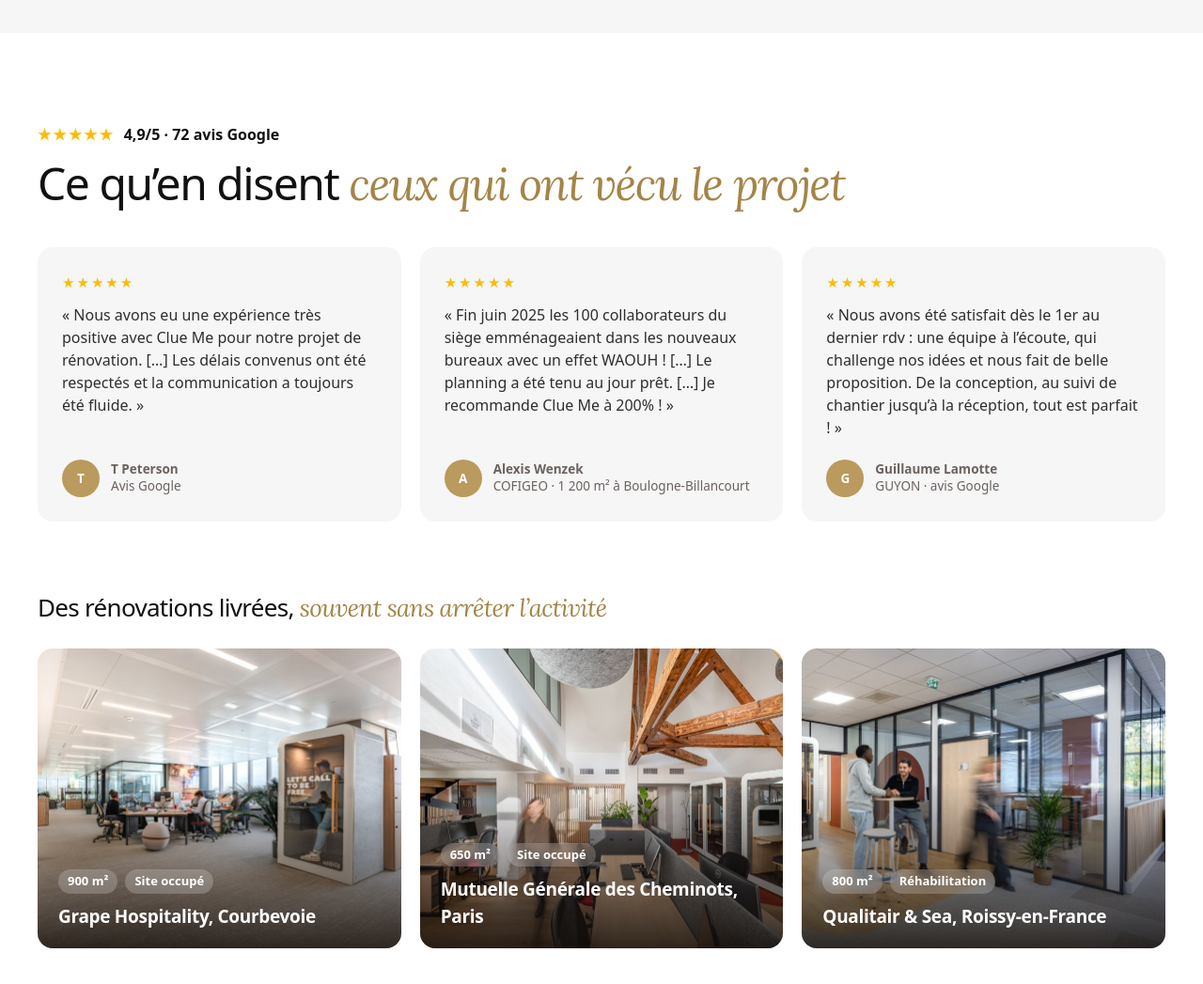
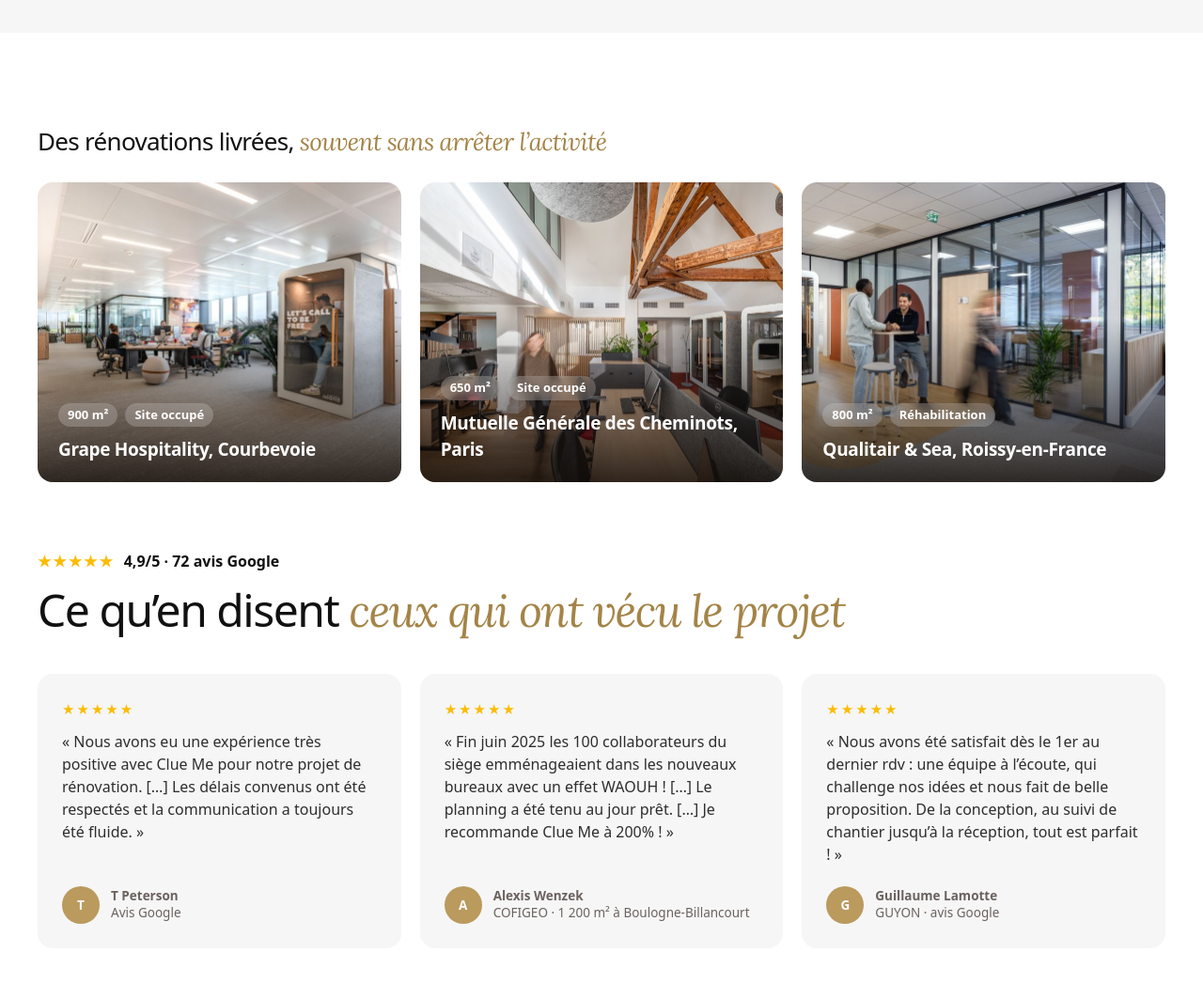
Before and after one commit to remivinel-netizen/clueme-landing-pages, a plain HTML site: page renovation-bureaux-paris-ads/index.html in a window 1280 px wide. Shown: the part 3320-4367 px from the top of the page at 94% size. Drawn offline with Linux system fonts and the light colour scheme; a web font is replaced by a local one.

Commit message:
Preuves : réalisations avant les avis
Co-Authored-By: Claude Fable 5.2 <noreply@anthropic.com>

```diff
--- a/assets/style.css
+++ b/assets/style.css
@@ -253,3 +253,6 @@ section{padding:96px 0}
 }
 @media (prefers-reduced-motion:reduce){html{scroll-behavior:auto}*{transition:none!important}}
 body.lead-sent .sticky{display:none}
+.proof .sub{margin-top:0}
+.proof .rating{margin-top:72px}
+@media (max-width:640px){.proof .rating{margin-top:52px}}
--- a/renovation-bureaux-paris-ads/index.html
+++ b/renovation-bureaux-paris-ads/index.html
@@ -11,7 +11,7 @@
 <link href="https://fonts.bunny.net/css?family=instrument-sans:400,500,600,700|lora:400i,500i" rel="stylesheet">
 <link rel="stylesheet" href="https://cdn.jsdelivr.net/npm/@tabler/icons-webfont@3.31.0/dist/tabler-icons.min.css">
 <link rel="preload" as="image" href="../assets/img/project-grape-12.jpg">
-<link rel="stylesheet" href="../assets/style.css?v=3">
+<link rel="stylesheet" href="../assets/style.css?v=4">
 </head>
 <body>
 
@@ -183,18 +183,18 @@
 
 <section class="proof" id="preuves">
   <div class="shell">
+    <h3 class="sub">Des rénovations livrées, <em>souvent sans arrêter l’activité</em></h3>
+    <div class="reals">
+      <article class="real"><img src="../assets/img/real-grape.jpg" alt="Bureaux et coworking Grape Hospitality à Courbevoie" loading="lazy" width="960" height="640"><div><p class="tags"><span>900 m²</span><span>Site occupé</span></p><h3>Grape Hospitality, Courbevoie</h3></div></article>
+      <article class="real"><img src="../assets/img/real-mgc.jpg" alt="Bureaux de la Mutuelle Générale des Cheminots à Paris" loading="lazy" width="960" height="640"><div><p class="tags"><span>650 m²</span><span>Site occupé</span></p><h3>Mutuelle Générale des Cheminots, Paris</h3></div></article>
+      <article class="real"><img src="../assets/img/real-qualitair.jpg" alt="Bureaux réhabilités pour Qualitair &amp; Sea à Roissy-en-France" loading="lazy" width="960" height="640"><div><p class="tags"><span>800 m²</span><span>Réhabilitation</span></p><h3>Qualitair &amp; Sea, Roissy-en-France</h3></div></article>
+    </div>
     <p class="rating"><span class="star">★★★★★</span> 4,9/5 · 72 avis Google</p>
     <h2 class="title">Ce qu’en disent <em>ceux qui ont vécu le projet</em></h2>
     <div class="reviews">
       <figure class="review" style="margin:0"><span class="star">★★★★★</span><blockquote>« Nous avons eu une expérience très positive avec Clue Me pour notre projet de rénovation. […] Les délais convenus ont été respectés et la communication a toujours été fluide. »</blockquote><footer><span class="av">T</span><span><b>T Peterson</b><span>Avis Google</span></span></footer></figure>
       <figure class="review" style="margin:0"><span class="star">★★★★★</span><blockquote>« Fin juin 2025 les 100 collaborateurs du siège emménageaient dans les nouveaux bureaux avec un effet WAOUH ! […] Le planning a été tenu au jour prêt. […] Je recommande Clue Me à 200% ! »</blockquote><footer><span class="av">A</span><span><b>Alexis Wenzek</b><span>COFIGEO · 1 200 m² à Boulogne-Billancourt</span></span></footer></figure>
       <figure class="review" style="margin:0"><span class="star">★★★★★</span><blockquote>« Nous avons été satisfait dès le 1er au dernier rdv : une équipe à l’écoute, qui challenge nos idées et nous fait de belle proposition. De la conception, au suivi de chantier jusqu’à la réception, tout est parfait ! »</blockquote><footer><span class="av">G</span><span><b>Guillaume Lamotte</b><span>GUYON · avis Google</span></span></footer></figure>
-    </div>
-    <h3 class="sub">Des rénovations livrées, <em>souvent sans arrêter l’activité</em></h3>
-    <div class="reals">
-      <article class="real"><img src="../assets/img/real-grape.jpg" alt="Bureaux et coworking Grape Hospitality à Courbevoie" loading="lazy" width="960" height="640"><div><p class="tags"><span>900 m²</span><span>Site occupé</span></p><h3>Grape Hospitality, Courbevoie</h3></div></article>
-      <article class="real"><img src="../assets/img/real-mgc.jpg" alt="Bureaux de la Mutuelle Générale des Cheminots à Paris" loading="lazy" width="960" height="640"><div><p class="tags"><span>650 m²</span><span>Site occupé</span></p><h3>Mutuelle Générale des Cheminots, Paris</h3></div></article>
-      <article class="real"><img src="../assets/img/real-qualitair.jpg" alt="Bureaux réhabilités pour Qualitair &amp; Sea à Roissy-en-France" loading="lazy" width="960" height="640"><div><p class="tags"><span>800 m²</span><span>Réhabilitation</span></p><h3>Qualitair &amp; Sea, Roissy-en-France</h3></div></article>
     </div>
   </div>
 </section>
```
Also changed, not shown: amenagement-bureaux/index.html (+7 -7 lines).
